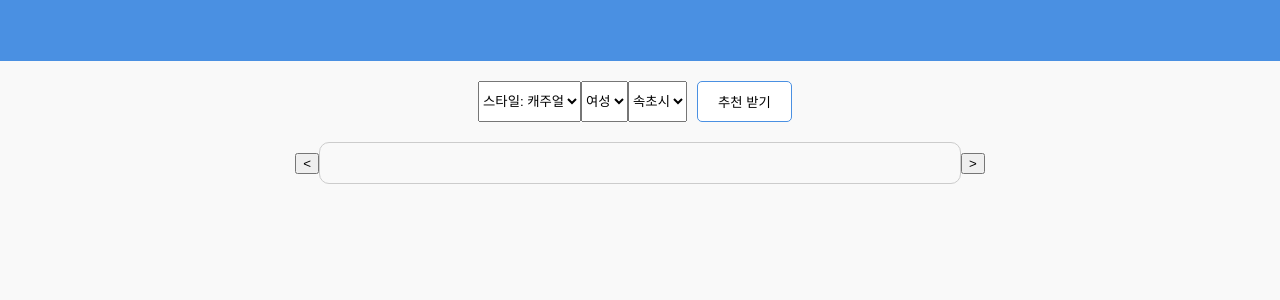
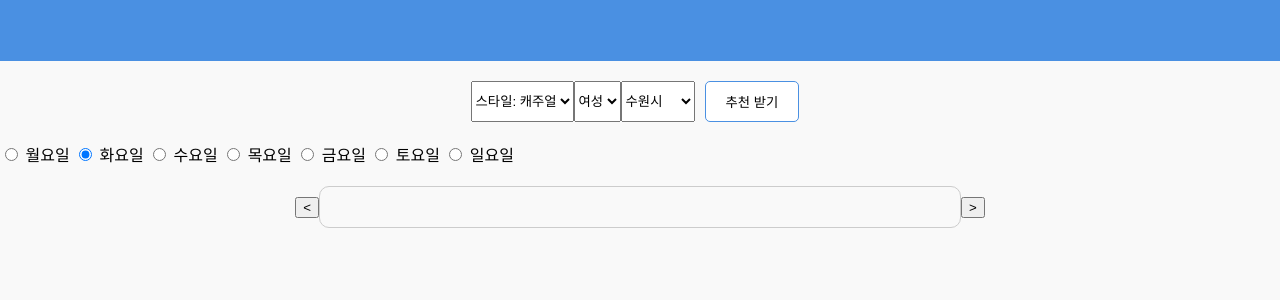
Before and after one commit to chaewoo-kim/WeatherStyling, a Spring Boot app: page / in a window 1280 px wide. Shown: the top 300 px of the page. Run offline with Spring Boot 4, Linux system fonts and the light colour scheme.

Commit message:
요일 라디오 버튼 추가, 화살표 버튼 기능 구현

```diff
--- a/src/main/resources/static/script.js
+++ b/src/main/resources/static/script.js
@@ -78,6 +78,9 @@ async function getRecommendedOutfit(style, gender) {
 /**
  * 추천 API를 호출하고 결과를 화면에 표시하는 함수
  */
+let recommendations = []; // 추천 결과를 저장할 배열
+let currentIndex = -1; // 현재 표시 중인 조합의 인덱스
+
 async function callRecommendationAPI() {
     const styleSelect = document.getElementById('styleSelect'); // 스타일 선택 select 요소 가져오기
     const sexSelect = document.getElementById('sexSelect'); // 성별 선택 select 요소 가져오기
@@ -100,6 +103,8 @@ async function callRecommendationAPI() {
 
     if (recommendation) {
         console.log('추천된 옷:', recommendation);
+        recommendations.push(recommendation); // 추천 결과를 배열에 추가
+        currentIndex = recommendations.length - 1; // 현재 인덱스를 마지막으로 설정
         displayRecommendation(recommendation); // 추천 결과 화면에 표시
     } else {
         console.log('추천 실패');
@@ -168,13 +173,61 @@ function displayRecommendation(recommendation) {
     }
 }
 
-/**
- * 로딩끝나면 실행되는 함수
- */
+async function getNextOutfit(style, gender) {
+    const recommendation = await getRecommendedOutfit(style, gender); // 새로운 조합을 가져오는 API 호출
+    if (recommendation) {
+        recommendations.push(recommendation); // 새로운 조합을 배열에 추가
+        currentIndex++; // 인덱스를 증가
+        displayRecommendation(recommendation); // 추천 결과 화면에 표시
+    } else {
+        console.log('추천 실패');
+    }
+}
+
+
 document.addEventListener('DOMContentLoaded', function() {
     const recommendButton = document.getElementById('recommendButton'); // 추천 받기 버튼 요소 가져오기
+    const prevButton = document.getElementById('prevButton'); // 왼쪽 화살표 버튼
+    const nextButton = document.getElementById('nextButton'); // 오른쪽 화살표 버튼
+
     if (recommendButton) {
-        recommendButton.addEventListener('click', callRecommendationAPI); // 클릭 이벤트 리스너 등록
+        recommendButton.addEventListener('click', callRecommendationAPI); // 추천 받기 버튼 클릭 이벤트
     }
 
+    if (prevButton) {
+        prevButton.addEventListener('click', () => {
+            if (currentIndex > 0) {
+                currentIndex--; // 인덱스를 감소
+                displayRecommendation(recommendations[currentIndex]); // 이전 조합 표시
+            } else {
+                console.log('첫 번째 조합입니다.');
+            }
+        });
+    }
+
+    if (nextButton) {
+        nextButton.addEventListener('click', () => {
+            if (currentIndex < recommendations.length - 1) {
+                currentIndex++; // 인덱스를 증가
+                displayRecommendation(recommendations[currentIndex]); // 다음 조합 표시
+            } else {
+                // 새로운 조합을 가져오는 로직
+                getNextOutfit(style, gender); // API 호출하여 새로운 조합 가져오기
+            }
+        });
+    }
 });
+
+document.addEventListener('DOMContentLoaded', function() {
+    // 현재 요일을 가져옵니다.
+    const now = new Date();
+    const currentDay = now.getDay(); // 0: 일요일, 1: 월요일, ..., 6: 토요일
+
+    const dayRadios = document.getElementsByName('day');
+
+    if (currentDay === 0) {
+        dayRadios[6].checked = true; // 일요일
+    } else {
+        dayRadios[currentDay - 1].checked = true; // 현재 요일에 해당하는 라디오 버튼 선택
+    }
+});
--- a/src/main/resources/templates/index.html
+++ b/src/main/resources/templates/index.html
@@ -20,59 +20,86 @@
     <option value="minimal">스타일: 미니멀</option>
     <option value="formal">스타일: 포멀</option>
   </select>
+
   <select id="sexSelect">
     <option value="female">여성</option>
     <option value="male">남성</option>
   </select>
+
   <select id="placeNumberSelect">
+    <optgroup label="경기도">
+      <option value="119">수원시</option>
+      <option value="127">충주시</option>
+      <option value="202">양평시</option>
+      <option value="203">이천시</option>
+      <option value="232">천안시</option>
+    </optgroup>
+    <optgroup label="충청남도">
+      <option value="114">원주시</option>
+      <option value="131">청주시</option>
+    </optgroup>
+    <optgroup label="충청북도">
+      <option value="127">충주시</option>
+      <option value="131">청주시</option>
+    </optgroup>
+    <optgroup label="경상남도">
+      <option value="253">김해시</option>
+      <option value="257">양산시</option>
+      <option value="283">경주시</option>
+    </optgroup>
+    <optgroup label="경상북도">
+      <option value="138">포항시</option>
+    </optgroup>
+    <optgroup label="전라남도">
+      <option value="140">군산시</option>
+      <option value="146">전주시</option>
+      <option value="165">목포시</option>
+      <option value="168">여수시</option>
+    </optgroup>
+    <optgroup label="강원도">
       <option value="90">속초시</option>
       <option value="101">춘천시</option>
       <option value="105">강릉시</option>
       <option value="106">동해시</option>
-    <option value="108">서울시</option>
-    <option value="112">인천시</option>
-    <option value="114">원주시</option>
-    <option value="119">수원시</option>
-    <option value="127">충주시</option>
-    <option value="131">청주시</option>
-    <option value="133">대전시</option>
-    <option value="136">안동시</option>
-    <option value="137">상주시</option>
-    <option value="138">포항시</option>
-    <option value="140">군산시</option>
-    <option value="143">대구시</option>
+    </optgroup>
+    <optgroup label="전라북도">
       <option value="146">전주시</option>
-    <option value="152">울산시</option>
-    <option value="155">창원시</option>
-    <option value="156">광주시</option>
-    <option value="159">부산시</option>
-    <option value="162">통영시</option>
-    <option value="165">목포시</option>
-    <option value="168">여수시</option>
+    </optgroup>
+    <optgroup label="제주도">
       <option value="184">제주시</option>
-    <option value="192">진주시</option>
-    <option value="202">양평시</option>
-    <option value="203">이천시</option>
-    <option value="221">제천시</option>
-    <option value="232">천안시</option>
-    <option value="239">세종시</option>
-    <option value="253">김해시</option>
-    <option value="257">양산시</option>
-    <option value="266">광양시</option>
-    <option value="272">영주시</option>
-    <option value="273">문경시</option>
-    <option value="279">구미시</option>
-    <option value="281">영천시</option>
-    <option value="283">경주시</option>
-    <option value="288">밀양시</option>
+    </optgroup>
   </select>
+
   <button id="recommendButton">추천 받기</button> <!-- 추천 받기 버튼 추가 -->
 </nav>
 
+<div>
+  <label>
+    <input type="radio" name="day" value="mon"> 월요일
+  </label>
+  <label>
+    <input type="radio" name="day" value="tue"> 화요일
+  </label>
+  <label>
+    <input type="radio" name="day" value="wed"> 수요일
+  </label>
+  <label>
+    <input type="radio" name="day" value="thu"> 목요일
+  </label>
+  <label>
+    <input type="radio" name="day" value="fri"> 금요일
+  </label>
+  <label>
+    <input type="radio" name="day" value="sat"> 토요일
+  </label>
+  <label>
+    <input type="radio" name="day" value="sun"> 일요일
+  </label>
+</div>
 
 <div class="container">
   <div class="button-container">
-    <button class="side-button"><</button>
+    <button class="prevButton"><</button>
   </div>
 
   <div class="big-card">
@@ -82,7 +109,7 @@
   </div>
 
   <div class="button-container">
-    <button class="side-button">></button>
+    <button class="nextButton">></button>
   </div>
 </div>
 
```
Lines whose indentation alone changed are shown as unchanged.
